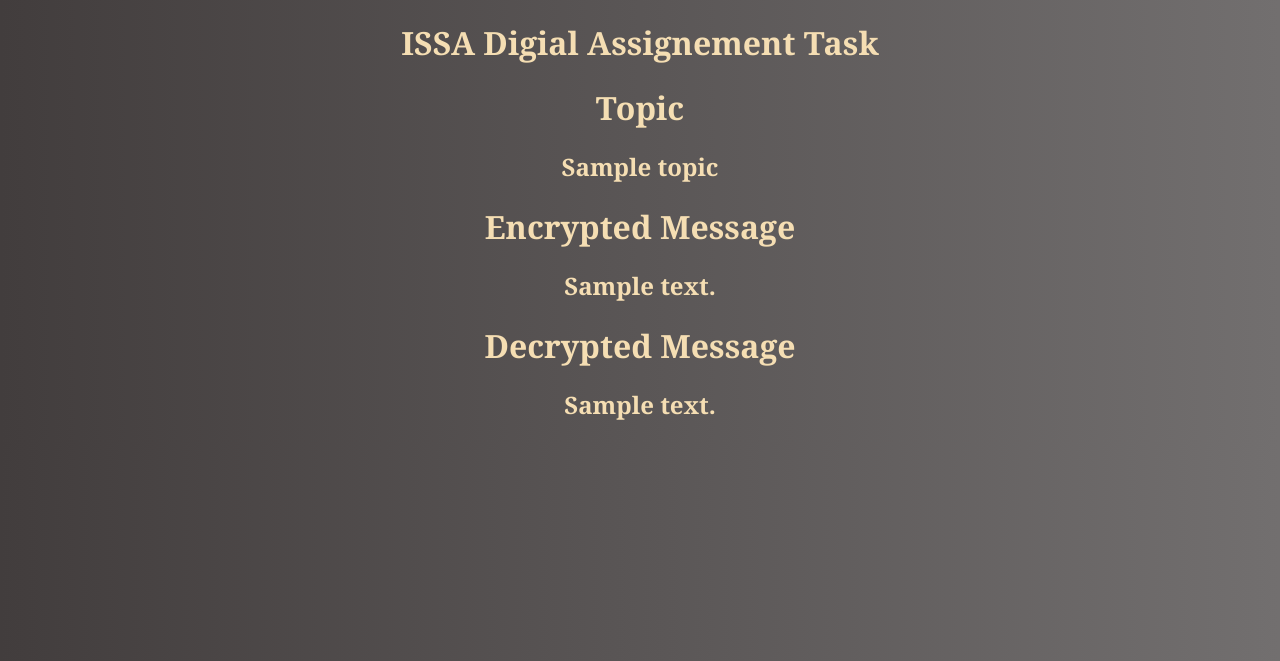
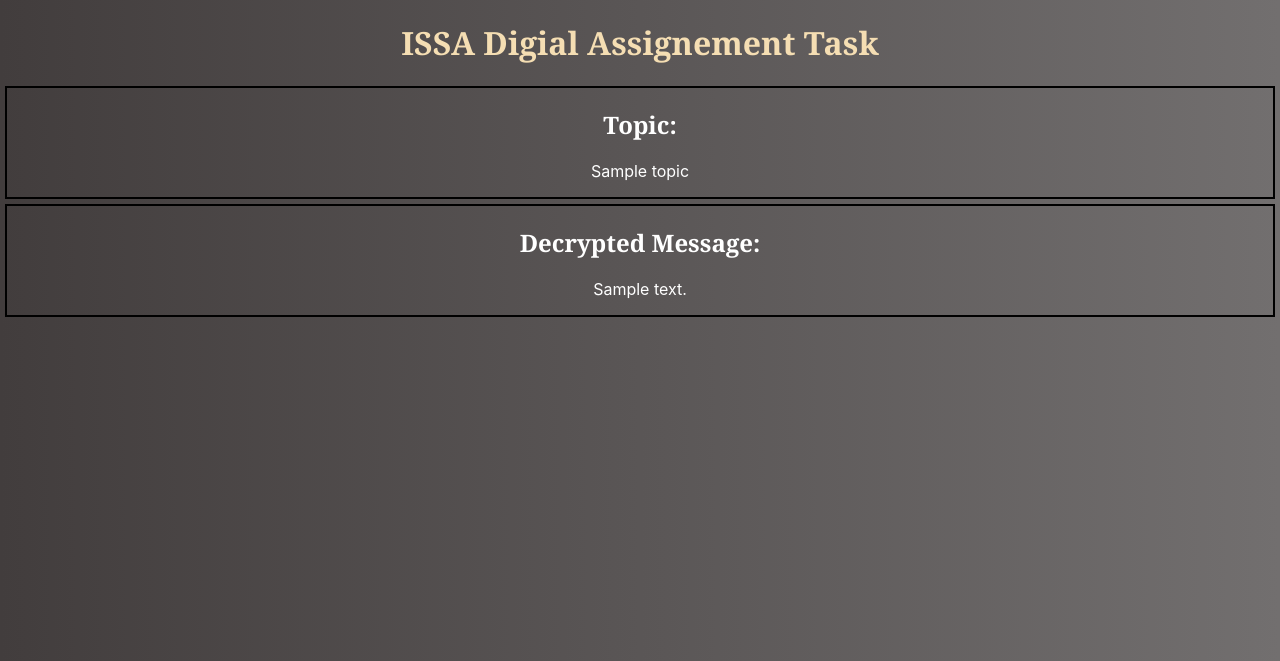
Before and after one commit to Aathirainathan/ISAA-l3, a Flask app: template templates/decryption.html in a window 1280 px wide. Shown: the top 661 px of the page. Run offline with Flask 2, Linux system fonts and the light colour scheme; the template is opened without the code that fills it: most values are stand-ins (such as "Sample title", 1, 10 or a date in 2020); some libraries are stand-ins or nearby versions.

Commit message:
fix style in decyption.html and final push

```diff
--- a/routes.py
+++ b/routes.py
@@ -123,7 +123,7 @@ def decrypt(topic,message):
     fernet=Fernet(key)
     decryptedMessage=fernet.decrypt(message.encode()).decode()
 
-    return render_template("decryption.html",topic=topic,encryptedMessage=message,decryptedMessage=decryptedMessage)
+    return render_template("decryption.html",topic=topic,decryptedMessage=decryptedMessage)
 
 
 @app.route('/logout')
--- a/static/style.css
+++ b/static/style.css
@@ -53,4 +53,6 @@ div{
 
 .messageList{
     text-decoration: none;
+    color: white;
+    font-size: large;
 }
--- a/templates/decryption.html
+++ b/templates/decryption.html
@@ -5,16 +5,52 @@
     <meta http-equiv="X-UA-Compatible" content="IE=edge">
     <meta name="viewport" content="width=device-width, initial-scale=1.0">
     <title>Decryption</title>
-    <link rel="stylesheet" href="../static/style.css">
+    <style>
+        body{
+    font-family: Cambria, Cochin, Georgia, Times, 'Times New Roman', serif;
+    color: white;
+    margin: 0;
+    padding: 0;
+    background-image: linear-gradient(90deg,rgb(66, 61, 61), rgb(114, 111, 111));
+}
+h1{
+    text-align: center;
+    color: wheat;
+
+}
+h2{
+    text-align: center;
+    color: white;
+
+}
+
+div{
+    margin: 5px;
+    border:solid  black 2px;
+
+}
+p{
+    text-align: center;
+    color: white;
+    font-family: -apple-system, BlinkMacSystemFont, 'Segoe UI', Roboto, Oxygen, Ubuntu, Cantarell, 'Open Sans', 'Helvetica Neue', sans-serif;
+}
+    </style>
 </head>
+
 <body>
+
+
+
     <h1>ISSA Digial Assignement Task </h1>
-    <h1>Topic</h1>
-    <h2>{{topic}}</h2>
-    <h1>Encrypted Message</h1>
-    <h2>{{encryptedMessage}}</h2>
-    <h1>Decrypted Message</h1>
-    <h2>{{decryptedMessage}}</h2>
+    <div>
+    <h2>Topic:</h2>
+    <p>{{topic}}</p>
+</div>
+<div>
 
+
+    <h2>Decrypted Message:</h2>
+    <p>{{decryptedMessage}}</p>
+</div>
 </body>
 </html>
--- a/templates/login.html
+++ b/templates/login.html
@@ -28,8 +28,8 @@
         <div  class="submit">
             <button type="submit">Login</button>
         </div>
-
         </form>
+        <span>Don't have account? <a href="{{url_for('signup')}}">Signup Here</a></span>
     </div>
 
 </body>
--- a/templates/signup.html
+++ b/templates/signup.html
@@ -11,7 +11,7 @@
 
 <h1>ISSA Digial Assignement Task </h1>
 <div class="form_container">
-    <form method="post" style="">
+    <form method="post">
         <div>
             <label for="name">Enter your name</label>
             <input type="text" id="name" name="name" required>
@@ -34,6 +34,8 @@
         </div>
 
         </form>
+        <span>Already have account? <a href="{{url_for('login')}}">Login Here</a></span>
+
     </div>
    <script>
        var password = document.getElementById("password")
```
